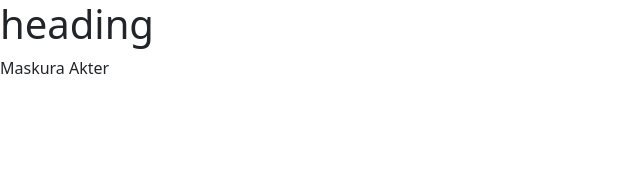
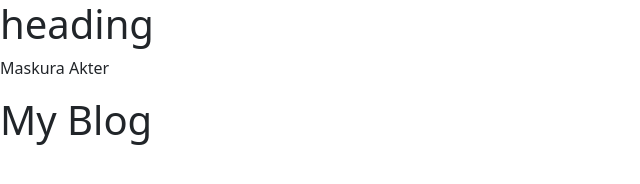
Before and after one commit to mohammad-rifat/Watch, a plain HTML site: page index.html in a window 1280 px wide. Shown: the whole page, without its empty margins (0-640 px from the left). Drawn offline with Linux system fonts and the light colour scheme.

Commit message:
added a section

```diff
--- a/index.html
+++ b/index.html
@@ -12,6 +12,9 @@
     <h1>heading</h1>
     <p>Maskura Akter</p>
 
+    <section id="blog">
+      <h1>My Blog</h1>
+    </section>
     <script src="./js/bootstrap.bundle.min.js"></script>
     <script src="./js/script.js"></script>
   </body>
```
